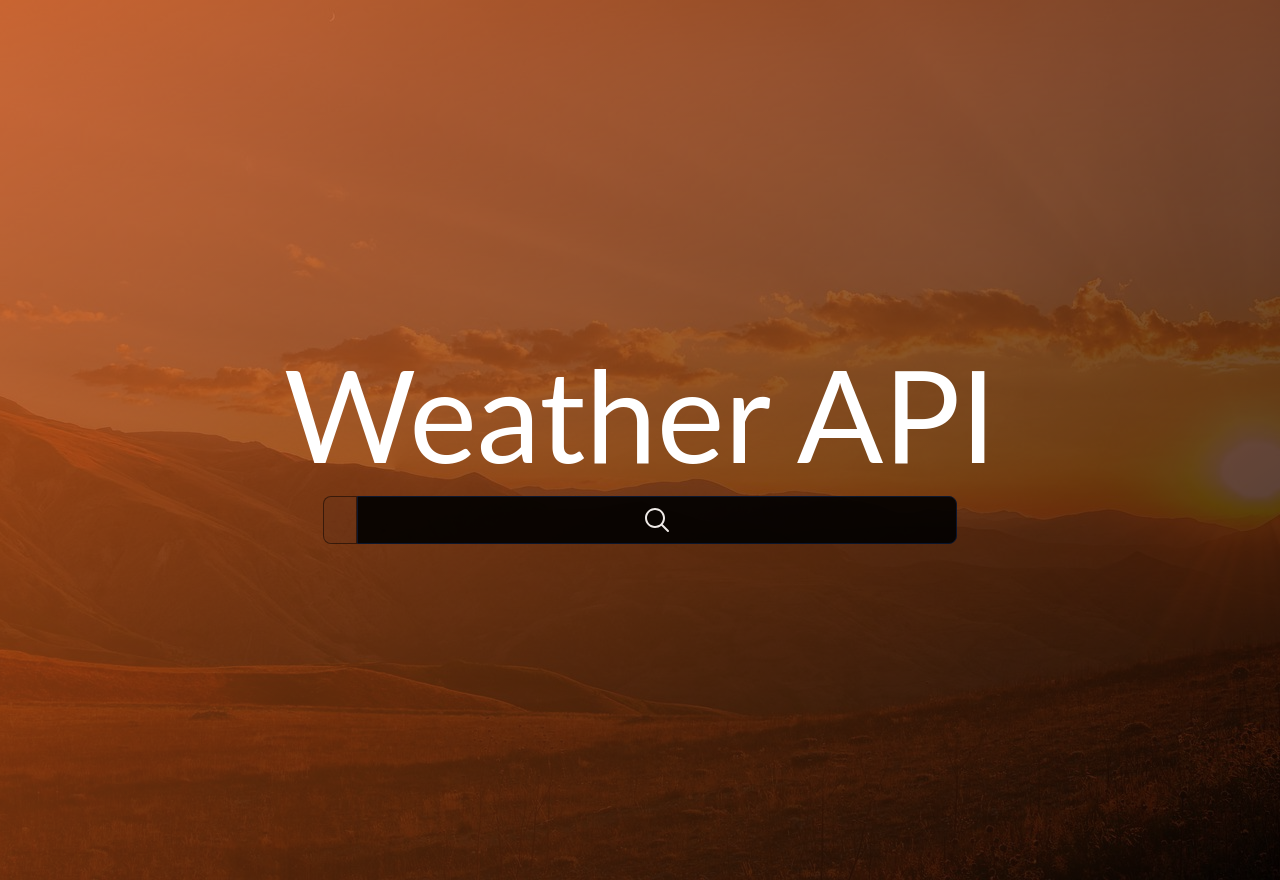
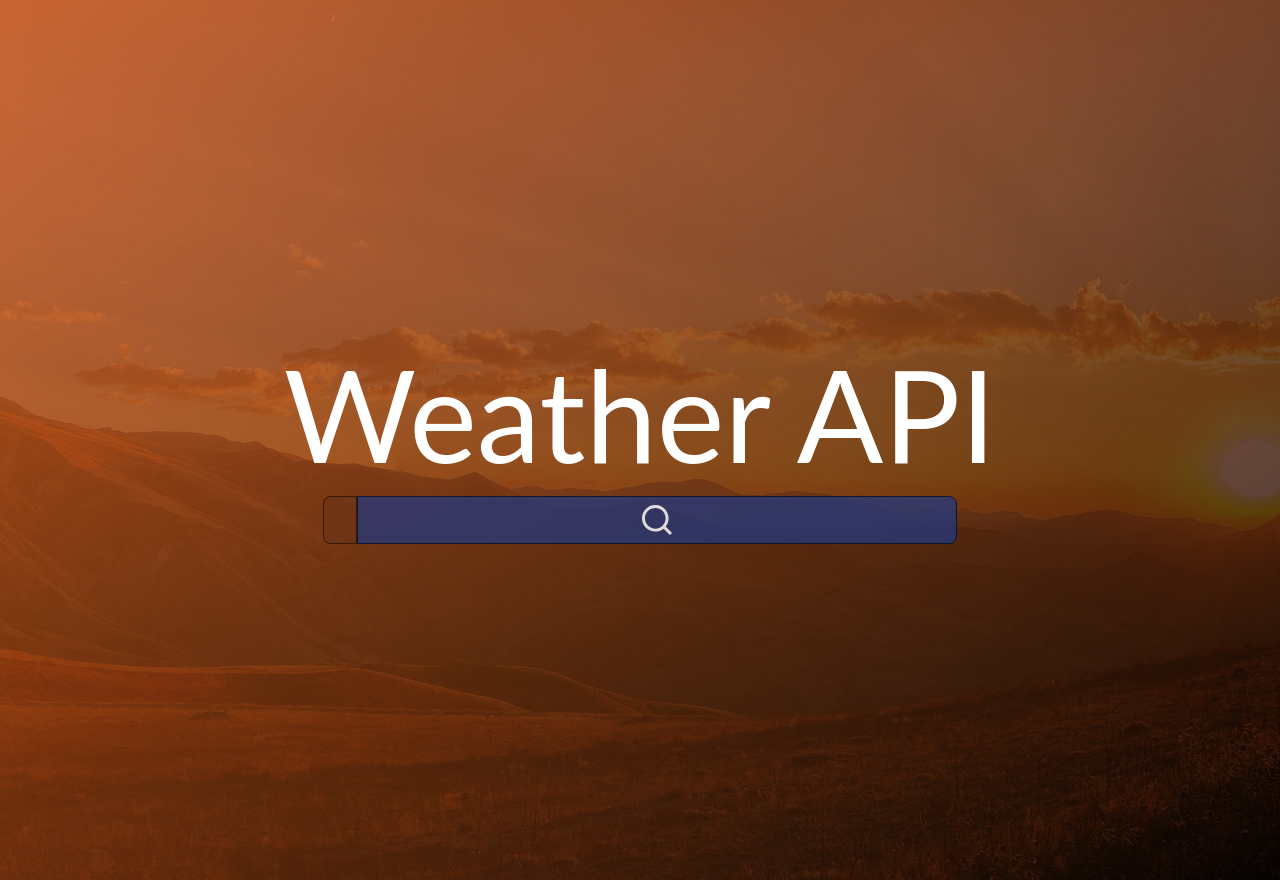
Before and after one commit to matthewfee/weather, a Next.js app: page / in a window 1280 px wide. Built offline with nearby package versions, Linux system fonts and the light colour scheme.

Commit message:
added dynamic background change according to the weather

```diff
--- a/components/HeroLayout.js
+++ b/components/HeroLayout.js
@@ -12,11 +12,11 @@ const HeroLayout = ({ children, isDaytime, weather }) => {
 
     if (weather?.description?.includes('clouds')) {
       console.log('CLOUDY');
-      imageBackground = `url${cloudy.src}`;
+      imageBackground = `url(${cloudy.src})`;
     }
 
     if (weather?.description?.includes('rain')) {
-      imageBackground = `url${rainy.src}`;
+      imageBackground = `url(${rainy.src})`;
     }
 
     console.log(imageBackground);
@@ -34,7 +34,7 @@ const HeroLayout = ({ children, isDaytime, weather }) => {
       style={{
         backgroundSize: 'cover',
         backgroundPosition: 'center bottom',
-        backgroundImage: background,
+        backgroundImage: `${background}`,
       }}
     >
       <div
--- a/components/SearchForm.js
+++ b/components/SearchForm.js
@@ -20,7 +20,7 @@ const SearchForm = ({
       <input
         type="text"
         placeholder="Search your city..."
-        className={`input h-3rem p-4 border-black/50 text-center text-2xl rounded-none transition-color text-white duration-[2000ms] input-primary z-10 bg-[#09243B]/5 900/60 ease-in-out md:w-full  ${
+        className={`input h-3rem p-4 border-black/50 text-center text-2xl rounded-none transition-color text-white duration-[2000ms] input-primary z-10  bg-[#09243B]/5 900/60 ease-in-out md:w-full  ${
           weather ? 'w-full' : 'md:w-full'
         }  `}
         // ${
@@ -36,10 +36,10 @@ const SearchForm = ({
       />
 
       <Button
-        styles="btn btn-md w-full text-white bg-black w-[100px] opacity-90"
+        styles="btn btn-md w-full text-white bg-blue-900/75  w-[100px] opacity-90"
         callback={searchLocation}
       >
-        {!loading && <Image src="/icons/search.svg" height="30px" width="30px" />}
+        {!loading && <Image src="/icons/searchdark.svg" height="30px" width="30px" />}
       </Button>
     </div>
     {loading && (
```
Also changed, not shown: public/icons/searchdark.svg (added).
